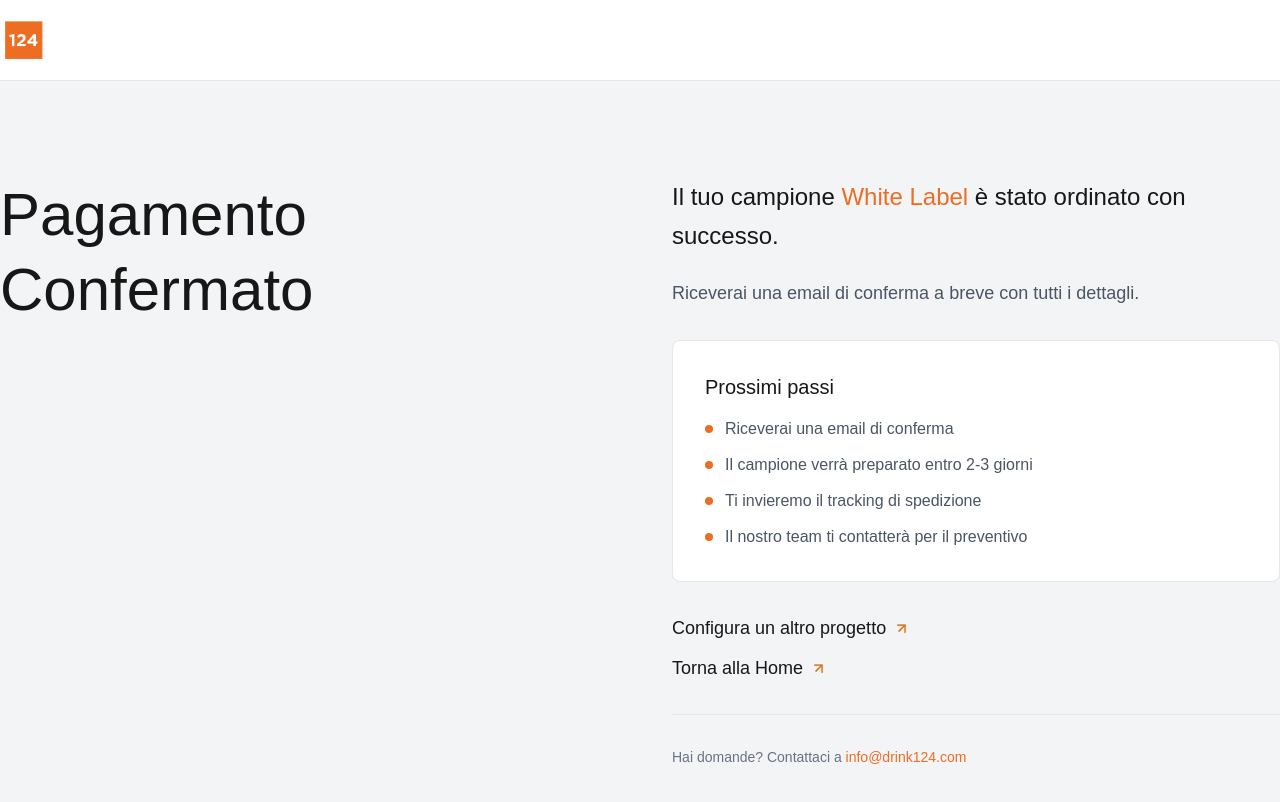
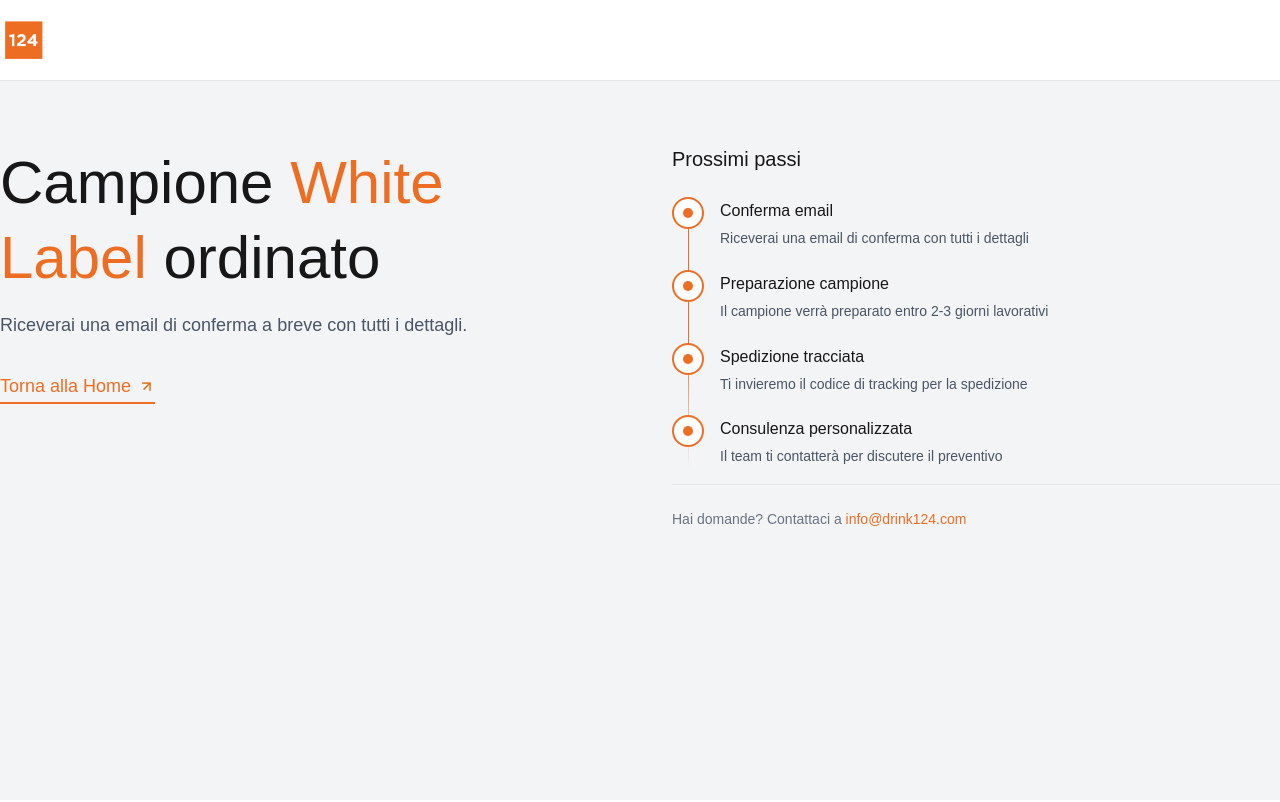
Before and after one commit to mcfratm0823/configuratore-enterprise, a Next.js app: page /success in a window 1280 px wide. Shown: the top 802 px of the page. Built offline with nearby package versions, Linux system fonts and the light colour scheme.

Commit message:
vari fix tk page

```diff
--- a/src/app/success/page.tsx
+++ b/src/app/success/page.tsx
@@ -64,75 +64,103 @@ function SuccessContent() {
       </header>
 
       {/* Main Content */}
-      <main className="flex-1 py-12 md:py-24">
+      <main className="flex-1 py-6 md:py-16">
         <div className="max-w-7xl mx-auto px-4 lg:px-0">
           <div className="space-y-6 lg:grid lg:grid-cols-12 lg:gap-16 lg:items-start lg:space-y-0">
             {/* Left Column - Title */}
-            <div className="lg:col-span-4">
-              <h1 className="text-[#171717] leading-tight text-3xl md:text-4xl lg:text-5xl xl:text-6xl font-normal mb-4">
-                Pagamento Confermato
+            <div className="lg:col-span-5">
+              <h1 className="text-[#171717] leading-tight text-2xl md:text-4xl lg:text-5xl xl:text-6xl font-normal mb-3 md:mb-4">
+                Campione <span className="text-[#ed6d23] font-medium">White Label</span> ordinato
               </h1>
+              <p className="text-gray-600 text-sm md:text-lg leading-relaxed mb-6 md:mb-8">
+                Riceverai una email di conferma a breve con tutti i dettagli.
+              </p>
+
+              {/* CTA - Hidden on mobile, shown on desktop */}
+              <span
+                onClick={() => window.location.href = '/'}
+                className="relative hidden lg:inline-flex items-center gap-2 text-[#ed6d23] font-medium cursor-pointer text-lg"
+              >
+                Torna alla Home
+                <img src="/arrow.svg" alt="→" className="w-4 h-4 brightness-0 saturate-100" style={{filter: 'invert(47%) sepia(83%) saturate(3207%) hue-rotate(8deg) brightness(96%) contrast(91%)'}} />
+                <span className="absolute left-0 -bottom-1 right-0 h-0.5 bg-[#ed6d23]"></span>
+              </span>
             </div>
 
             {/* Empty space */}
-            <div className="lg:col-span-2"></div>
+            <div className="lg:col-span-1"></div>
 
             {/* Right Column - Content */}
             <div className="lg:col-span-6">
-              <div className="space-y-8">
-                <div>
-                  <h2 className="text-[#171717] text-base md:text-lg lg:text-xl xl:text-2xl font-normal leading-relaxed mb-6">
-                    Il tuo campione <span className="text-[#ed6d23] font-medium">White Label</span> è stato ordinato con successo.
-                  </h2>
-                  <p className="text-gray-600 text-base md:text-lg leading-relaxed">
-                    Riceverai una email di conferma a breve con tutti i dettagli.
-                  </p>
+              <div className="space-y-6 md:space-y-8">
+
+                <div className="mb-4">
+                  <h3 className="text-lg md:text-xl font-medium text-[#171717] mb-6">Prossimi passi</h3>
+                  <div className="relative">
+                    {/* Timeline line - hidden on mobile */}
+                    <div className="absolute left-4 top-5 bottom-0 w-px bg-gradient-to-b from-[#ed6d23] via-[#ed6d23] to-transparent hidden md:block"></div>
+
+                    <div className="space-y-4 md:space-y-5">
+                      <div className="relative flex items-start gap-4">
+                        <div className="relative z-10 w-6 h-6 md:w-8 md:h-8 rounded-full bg-white border-2 border-[#ed6d23] flex items-center justify-center flex-shrink-0">
+                          <div className="w-2 h-2 md:w-2.5 md:h-2.5 rounded-full bg-[#ed6d23]"></div>
+                        </div>
+                        <div className="flex-1 pt-0.5">
+                          <h4 className="text-[#171717] text-sm md:text-base font-medium mb-1">Conferma email</h4>
+                          <p className="text-gray-600 text-xs md:text-sm leading-relaxed">Riceverai una email di conferma con tutti i dettagli</p>
+                        </div>
                       </div>
 
-                <div className="bg-white rounded-lg p-6 md:p-8 border border-gray-200">
-                  <h3 className="text-lg md:text-xl font-medium text-[#171717] mb-4">Prossimi passi</h3>
-                  <div className="space-y-3">
-                    <div className="flex items-start gap-3">
-                      <div className="w-2 h-2 bg-[#ed6d23] rounded-full mt-2 flex-shrink-0"></div>
-                      <p className="text-gray-600 text-sm md:text-base">Riceverai una email di conferma</p>
+                      <div className="relative flex items-start gap-4">
+                        <div className="relative z-10 w-6 h-6 md:w-8 md:h-8 rounded-full bg-white border-2 border-[#ed6d23] flex items-center justify-center flex-shrink-0">
+                          <div className="w-2 h-2 md:w-2.5 md:h-2.5 rounded-full bg-[#ed6d23]"></div>
                         </div>
-                    <div className="flex items-start gap-3">
-                      <div className="w-2 h-2 bg-[#ed6d23] rounded-full mt-2 flex-shrink-0"></div>
-                      <p className="text-gray-600 text-sm md:text-base">Il campione verrà preparato entro 2-3 giorni</p>
+                        <div className="flex-1 pt-0.5">
+                          <h4 className="text-[#171717] text-sm md:text-base font-medium mb-1">Preparazione campione</h4>
+                          <p className="text-gray-600 text-xs md:text-sm leading-relaxed">Il campione verrà preparato entro 2-3 giorni lavorativi</p>
                         </div>
-                    <div className="flex items-start gap-3">
-                      <div className="w-2 h-2 bg-[#ed6d23] rounded-full mt-2 flex-shrink-0"></div>
-                      <p className="text-gray-600 text-sm md:text-base">Ti invieremo il tracking di spedizione</p>
                       </div>
-                    <div className="flex items-start gap-3">
-                      <div className="w-2 h-2 bg-[#ed6d23] rounded-full mt-2 flex-shrink-0"></div>
-                      <p className="text-gray-600 text-sm md:text-base">Il nostro team ti contatterà per il preventivo</p>
+
+                      <div className="relative flex items-start gap-4">
+                        <div className="relative z-10 w-6 h-6 md:w-8 md:h-8 rounded-full bg-white border-2 border-[#ed6d23] flex items-center justify-center flex-shrink-0">
+                          <div className="w-2 h-2 md:w-2.5 md:h-2.5 rounded-full bg-[#ed6d23]"></div>
+                        </div>
+                        <div className="flex-1 pt-0.5">
+                          <h4 className="text-[#171717] text-sm md:text-base font-medium mb-1">Spedizione tracciata</h4>
+                          <p className="text-gray-600 text-xs md:text-sm leading-relaxed">Ti invieremo il codice di tracking per la spedizione</p>
+                        </div>
+                      </div>
+
+                      <div className="relative flex items-start gap-4">
+                        <div className="relative z-10 w-6 h-6 md:w-8 md:h-8 rounded-full bg-white border-2 border-[#ed6d23] flex items-center justify-center flex-shrink-0">
+                          <div className="w-2 h-2 md:w-2.5 md:h-2.5 rounded-full bg-[#ed6d23]"></div>
+                        </div>
+                        <div className="flex-1 pt-0.5">
+                          <h4 className="text-[#171717] text-sm md:text-base font-medium mb-1">Consulenza personalizzata</h4>
+                          <p className="text-gray-600 text-xs md:text-sm leading-relaxed">Il team ti contatterà per discutere il preventivo</p>
+                        </div>
+                      </div>
                     </div>
                   </div>
                 </div>
 
-                <div className="space-y-3">
-                  <span
-                    onClick={() => window.location.href = '/configurator'}
-                    className="relative flex items-center gap-2 text-[#171717] font-medium cursor-pointer hover:text-[#ed6d23] transition-colors text-lg"
-                  >
-                    Configura un altro progetto
-                    <img src="/arrow.svg" alt="→" className="w-4 h-4 brightness-0 saturate-100" style={{filter: 'invert(47%) sepia(83%) saturate(3207%) hue-rotate(8deg) brightness(96%) contrast(91%)'}} />
-                    <span className="absolute left-0 -bottom-1 w-full h-0.5 bg-[#ed6d23] opacity-0 hover:opacity-100 transition-opacity"></span>
-                  </span>
 
+                {/* Mobile CTA + Contact Info */}
+                <div className="pt-6 border-t border-gray-200">
+                  {/* Mobile CTA */}
+                  <div className="lg:hidden mb-4">
                     <span
                       onClick={() => window.location.href = '/'}
-                    className="relative flex items-center gap-2 text-[#171717] font-medium cursor-pointer hover:text-[#ed6d23] transition-colors text-lg"
+                      className="relative inline-flex items-center gap-2 text-[#ed6d23] font-medium cursor-pointer text-base"
                     >
                       Torna alla Home
                       <img src="/arrow.svg" alt="→" className="w-4 h-4 brightness-0 saturate-100" style={{filter: 'invert(47%) sepia(83%) saturate(3207%) hue-rotate(8deg) brightness(96%) contrast(91%)'}} />
-                    <span className="absolute left-0 -bottom-1 w-full h-0.5 bg-[#ed6d23] opacity-0 hover:opacity-100 transition-opacity"></span>
+                      <span className="absolute left-0 -bottom-1 right-0 h-0.5 bg-[#ed6d23]"></span>
                     </span>
                   </div>
 
-                <div className="pt-8 border-t border-gray-200">
-                  <p className="text-sm text-gray-500">
+                  {/* Contact Info */}
+                  <p className="text-xs md:text-sm text-gray-500">
                     Hai domande? Contattaci a <span className="text-[#ed6d23] font-medium">info@drink124.com</span>
                   </p>
                 </div>
--- a/src/app/thank-you/page.tsx
+++ b/src/app/thank-you/page.tsx
@@ -66,105 +66,129 @@ function ThankYouContent() {
       </header>
 
       {/* Main Content */}
-      <main className="flex-1 py-12 md:py-24">
+      <main className="flex-1 py-8 md:py-16">
         <div className="max-w-7xl mx-auto px-4 lg:px-0">
           <div className="space-y-6 lg:grid lg:grid-cols-12 lg:gap-16 lg:items-start lg:space-y-0">
             {/* Left Column - Title */}
-            <div className="lg:col-span-4">
+            <div className="lg:col-span-5">
               <h1 className="text-[#171717] leading-tight text-3xl md:text-4xl lg:text-5xl xl:text-6xl font-normal mb-4">
-                Grazie per la tua richiesta
+                Richiesta <span className="text-[#ed6d23] font-medium">{isPrivateLabel ? 'Private Label' : 'White Label'}</span> inviata
               </h1>
+              <p className="text-gray-600 text-base md:text-lg leading-relaxed mb-8">
+                Ti contatteremo a breve per discutere i dettagli del tuo progetto.
+              </p>
+
+              <span
+                onClick={() => window.location.href = '/'}
+                className="relative inline-flex items-center gap-2 text-[#ed6d23] font-medium cursor-pointer text-lg"
+              >
+                Torna alla Home
+                <img src="/arrow.svg" alt="→" className="w-4 h-4 brightness-0 saturate-100" style={{filter: 'invert(47%) sepia(83%) saturate(3207%) hue-rotate(8deg) brightness(96%) contrast(91%)'}} />
+                <span className="absolute left-0 -bottom-1 right-0 h-0.5 bg-[#ed6d23]"></span>
+              </span>
             </div>
 
             {/* Empty space */}
-            <div className="lg:col-span-2"></div>
+            <div className="lg:col-span-1"></div>
 
             {/* Right Column - Content */}
             <div className="lg:col-span-6">
               <div className="space-y-8">
-                <div>
-                  <h2 className="text-[#171717] text-base md:text-lg lg:text-xl xl:text-2xl font-normal leading-relaxed mb-6">
-                    La tua richiesta di preventivo <span className="text-[#ed6d23] font-medium">{isPrivateLabel ? 'Private Label' : 'White Label'}</span> è stata inviata con successo.
-                  </h2>
-                  <p className="text-gray-600 text-base md:text-lg leading-relaxed">
-                    Ti contatteremo a breve per discutere i dettagli del tuo progetto.
-                  </p>
+
+                <div className="mb-4">
+                  <h3 className="text-lg md:text-xl font-medium text-[#171717] mb-6">Cosa succede ora?</h3>
+                  <div className="relative">
+                    {/* Timeline line - hidden on mobile */}
+                    <div className="absolute left-4 top-5 bottom-0 w-px bg-gradient-to-b from-[#ed6d23] via-[#ed6d23] to-transparent hidden md:block"></div>
+
+                    <div className="space-y-4 md:space-y-5">
+                      {isPrivateLabel ? (
+                        <>
+                          <div className="relative flex items-start gap-4">
+                            <div className="relative z-10 w-6 h-6 md:w-8 md:h-8 rounded-full bg-white border-2 border-[#ed6d23] flex items-center justify-center flex-shrink-0">
+                              <div className="w-2 h-2 md:w-2.5 md:h-2.5 rounded-full bg-[#ed6d23]"></div>
+                            </div>
+                            <div className="flex-1 pt-0.5">
+                              <h4 className="text-[#171717] text-sm md:text-base font-medium mb-1">Analisi richiesta</h4>
+                              <p className="text-gray-600 text-xs md:text-sm leading-relaxed">Analizzeremo la tua richiesta di bevanda personalizzata</p>
+                            </div>
                           </div>
 
-                <div className="bg-white rounded-lg p-6 md:p-8 border border-gray-200">
-                  <h3 className="text-lg md:text-xl font-medium text-[#171717] mb-4">Cosa succede ora?</h3>
-                  <div className="space-y-3">
-                    {isPrivateLabel ? (
-                      <>
-                        <div className="flex items-start gap-3">
-                          <div className="w-2 h-2 bg-[#ed6d23] rounded-full mt-2 flex-shrink-0"></div>
-                          <p className="text-gray-600 text-sm md:text-base">Analizzeremo la tua richiesta di bevanda personalizzata</p>
+                          <div className="relative flex items-start gap-4">
+                            <div className="relative z-10 w-6 h-6 md:w-8 md:h-8 rounded-full bg-white border-2 border-[#ed6d23] flex items-center justify-center flex-shrink-0">
+                              <div className="w-2 h-2 md:w-2.5 md:h-2.5 rounded-full bg-[#ed6d23]"></div>
                             </div>
-                        <div className="flex items-start gap-3">
-                          <div className="w-2 h-2 bg-[#ed6d23] rounded-full mt-2 flex-shrink-0"></div>
-                          <p className="text-gray-600 text-sm md:text-base">Ti contatteremo entro 24 ore per un colloquio tecnico</p>
+                            <div className="flex-1 pt-0.5">
+                              <h4 className="text-[#171717] text-sm md:text-base font-medium mb-1">Colloquio tecnico</h4>
+                              <p className="text-gray-600 text-xs md:text-sm leading-relaxed">Ti contatteremo entro 24 ore per discutere i dettagli</p>
                             </div>
-                        <div className="flex items-start gap-3">
-                          <div className="w-2 h-2 bg-[#ed6d23] rounded-full mt-2 flex-shrink-0"></div>
-                          <p className="text-gray-600 text-sm md:text-base">Prepareremo un preventivo dettagliato per il tuo progetto</p>
                           </div>
-                        <div className="flex items-start gap-3">
-                          <div className="w-2 h-2 bg-[#ed6d23] rounded-full mt-2 flex-shrink-0"></div>
-                          <p className="text-gray-600 text-sm md:text-base">Discuteremo tempi di sviluppo e produzione</p>
+
+                          <div className="relative flex items-start gap-4">
+                            <div className="relative z-10 w-6 h-6 md:w-8 md:h-8 rounded-full bg-white border-2 border-[#ed6d23] flex items-center justify-center flex-shrink-0">
+                              <div className="w-2 h-2 md:w-2.5 md:h-2.5 rounded-full bg-[#ed6d23]"></div>
+                            </div>
+                            <div className="flex-1 pt-0.5">
+                              <h4 className="text-[#171717] text-sm md:text-base font-medium mb-1">Preventivo dettagliato</h4>
+                              <p className="text-gray-600 text-xs md:text-sm leading-relaxed">Prepareremo un preventivo completo personalizzato</p>
+                            </div>
+                          </div>
+
+                          <div className="relative flex items-start gap-4">
+                            <div className="relative z-10 w-6 h-6 md:w-8 md:h-8 rounded-full bg-white border-2 border-[#ed6d23] flex items-center justify-center flex-shrink-0">
+                              <div className="w-2 h-2 md:w-2.5 md:h-2.5 rounded-full bg-[#ed6d23]"></div>
+                            </div>
+                            <div className="flex-1 pt-0.5">
+                              <h4 className="text-[#171717] text-sm md:text-base font-medium mb-1">Avvio produzione</h4>
+                              <p className="text-gray-600 text-xs md:text-sm leading-relaxed">Finalizzazione contratto e inizio produzione</p>
+                            </div>
                           </div>
                         </>
                       ) : (
                         <>
-                        <div className="flex items-start gap-3">
-                          <div className="w-2 h-2 bg-[#ed6d23] rounded-full mt-2 flex-shrink-0"></div>
-                          <p className="text-gray-600 text-sm md:text-base">Riceverai una email di conferma a breve</p>
+                          <div className="relative flex items-start gap-4">
+                            <div className="relative z-10 w-6 h-6 md:w-8 md:h-8 rounded-full bg-white border-2 border-[#ed6d23] flex items-center justify-center flex-shrink-0">
+                              <div className="w-2 h-2 md:w-2.5 md:h-2.5 rounded-full bg-[#ed6d23]"></div>
                             </div>
-                        <div className="flex items-start gap-3">
-                          <div className="w-2 h-2 bg-[#ed6d23] rounded-full mt-2 flex-shrink-0"></div>
-                          <p className="text-gray-600 text-sm md:text-base">Analizzeremo la tua richiesta entro 24 ore</p>
+                            <div className="flex-1 pt-0.5">
+                              <h4 className="text-[#171717] text-sm md:text-base font-medium mb-1">Ricevi email e preventivo</h4>
+                              <p className="text-gray-600 text-xs md:text-sm leading-relaxed">Riceverai subito email di conferma con preventivo dettagliato</p>
                             </div>
-                        <div className="flex items-start gap-3">
-                          <div className="w-2 h-2 bg-[#ed6d23] rounded-full mt-2 flex-shrink-0"></div>
-                          <p className="text-gray-600 text-sm md:text-base">Ti invieremo un preventivo dettagliato personalizzato</p>
                           </div>
-                        <div className="flex items-start gap-3">
-                          <div className="w-2 h-2 bg-[#ed6d23] rounded-full mt-2 flex-shrink-0"></div>
-                          <p className="text-gray-600 text-sm md:text-base">Un nostro esperto ti contatterà per finalizzare</p>
+
+                          <div className="relative flex items-start gap-4">
+                            <div className="relative z-10 w-6 h-6 md:w-8 md:h-8 rounded-full bg-white border-2 border-[#ed6d23] flex items-center justify-center flex-shrink-0">
+                              <div className="w-2 h-2 md:w-2.5 md:h-2.5 rounded-full bg-[#ed6d23]"></div>
+                            </div>
+                            <div className="flex-1 pt-0.5">
+                              <h4 className="text-[#171717] text-sm md:text-base font-medium mb-1">Consulenza personalizzata</h4>
+                              <p className="text-gray-600 text-xs md:text-sm leading-relaxed">Un consulente ti contatterà per finalizzare tutti i dettagli</p>
+                            </div>
                           </div>
                         </>
                       )}
                     </div>
                   </div>
-
-                <div className="bg-white rounded-lg p-6 md:p-8 border border-gray-200">
-                  <h3 className="text-lg md:text-xl font-medium text-[#171717] mb-3">Controlla la tua email</h3>
-                  <p className="text-gray-600 text-sm md:text-base">
-                    Ti abbiamo inviato una conferma con tutti i dettagli della tua richiesta.
-                  </p>
                 </div>
 
-                <div className="space-y-3">
-                  <span
-                    onClick={() => window.location.href = '/configurator'}
-                    className="relative flex items-center gap-2 text-[#171717] font-medium cursor-pointer hover:text-[#ed6d23] transition-colors text-lg"
-                  >
-                    Configura un altro progetto
-                    <img src="/arrow.svg" alt="→" className="w-4 h-4 brightness-0 saturate-100" style={{filter: 'invert(47%) sepia(83%) saturate(3207%) hue-rotate(8deg) brightness(96%) contrast(91%)'}} />
-                    <span className="absolute left-0 -bottom-1 w-full h-0.5 bg-[#ed6d23] opacity-0 hover:opacity-100 transition-opacity"></span>
-                  </span>
 
+
+                {/* Mobile CTA + Contact Info */}
+                <div className="pt-6 border-t border-gray-200">
+                  {/* Mobile CTA */}
+                  <div className="lg:hidden mb-4">
                     <span
                       onClick={() => window.location.href = '/'}
-                    className="relative flex items-center gap-2 text-[#171717] font-medium cursor-pointer hover:text-[#ed6d23] transition-colors text-lg"
+                      className="relative inline-flex items-center gap-2 text-[#ed6d23] font-medium cursor-pointer text-base"
                     >
                       Torna alla Home
                       <img src="/arrow.svg" alt="→" className="w-4 h-4 brightness-0 saturate-100" style={{filter: 'invert(47%) sepia(83%) saturate(3207%) hue-rotate(8deg) brightness(96%) contrast(91%)'}} />
-                    <span className="absolute left-0 -bottom-1 w-full h-0.5 bg-[#ed6d23] opacity-0 hover:opacity-100 transition-opacity"></span>
+                      <span className="absolute left-0 -bottom-1 right-0 h-0.5 bg-[#ed6d23]"></span>
                     </span>
                   </div>
 
-                <div className="pt-8 border-t border-gray-200">
-                  <p className="text-sm text-gray-500">
+                  {/* Contact Info */}
+                  <p className="text-xs md:text-sm text-gray-500">
                     Hai domande? Contattaci a <span className="text-[#ed6d23] font-medium">info@drink124.com</span>
                   </p>
                 </div>
```
Lines whose indentation alone changed are shown as unchanged.
